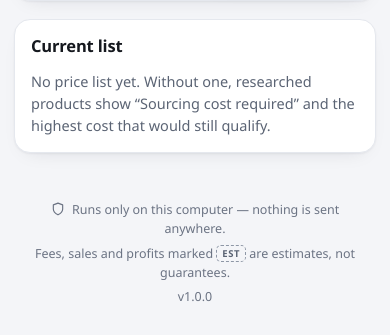
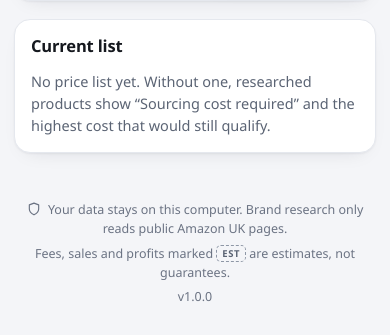
Before and after one commit to waqar7177-dev/amazon-opportunity-finder, a Flask app: page /supplier-prices in a window 390 px wide. Shown: the part 616-951 px from the top of the page. Run offline with Flask 3, Linux system fonts and the light colour scheme; data that the repository does not hold is empty; parts of the project's set-up code (start-up, migrations or seed data) failed here and were passed over.

Commit message:
README for brand research; honest footer; smoke test for new pages
- README: brand workflow, what is and is not collected, supplier price
  list, skip list and re-evaluation, resume, responsible use,
  troubleshooting and known limitations
- Footer no longer claims nothing leaves the computer
- Smoke test covers the new dashboard, brands, supplier prices and skip
  list at phone width (44/44)

Co-Authored-By: Claude Opus 5 (1M context) <noreply@anthropic.com>

```diff
--- a/opportunity_finder/templates/base.html
+++ b/opportunity_finder/templates/base.html
@@ -57,7 +57,7 @@
 </main>
 
 <footer class="foot">
-  <span>{{ icon("shield") }} Runs only on this computer — nothing is sent anywhere.</span>
+  <span>{{ icon("shield") }} Your data stays on this computer. Brand research only reads public Amazon UK pages.</span>
   <span>Fees, sales and profits marked <abbr class="est" title="Estimated">EST</abbr> are estimates, not guarantees.</span>
   <span>v{{ APP_VERSION }}</span>
 </footer>
--- a/opportunity_finder/templates/dashboard.html
+++ b/opportunity_finder/templates/dashboard.html
@@ -67,6 +67,6 @@
 </div>
 
 {% if stats.products %}
-<p class="small muted mt center-text">{{ stats.brands }} brand{{ '' if stats.brands == 1 else 's' }} · {{ stats.products }} products analyzed · {{ stats.winners }} winning · {{ stats.rejected }} rejected</p>
+<p class="small muted mt center-text">{% if stats.brands %}{{ stats.brands }} brand{{ '' if stats.brands == 1 else 's' }} · {% endif %}{{ stats.products }} products analyzed · {{ stats.winners }} winning · {{ stats.rejected }} rejected</p>
 {% endif %}
 {% endblock %}
--- a/requirements.txt
+++ b/requirements.txt
@@ -1,5 +1,6 @@
-# Runtime dependencies. All pure Python on purpose, so they install on locked-down
-# Windows machines (Smart App Control / application-control policies) without compiling.
+# Runtime dependencies. Chosen to install on locked-down Windows machines (Smart App Control /
+# application-control policies) without compiling anything. Playwright ships a signed driver and uses
+# the browser that is already installed; it was verified to run under Smart App Control.
 Flask>=3.0,<4
 openpyxl>=3.1,<4
 waitress>=3.0,<4
```
Also changed, not shown: tests/e2e/smoke.mjs (+3 -1 lines), README.md.
